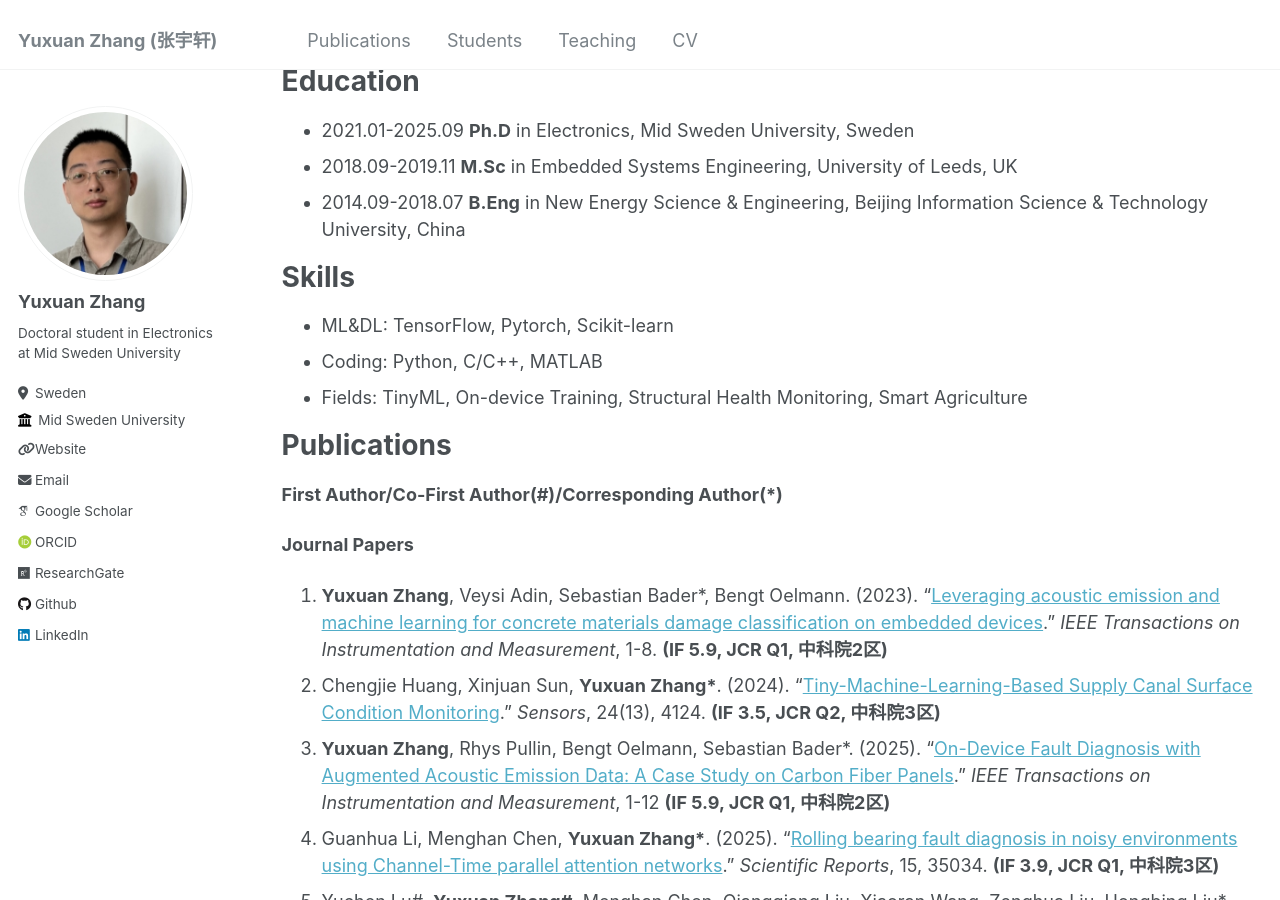
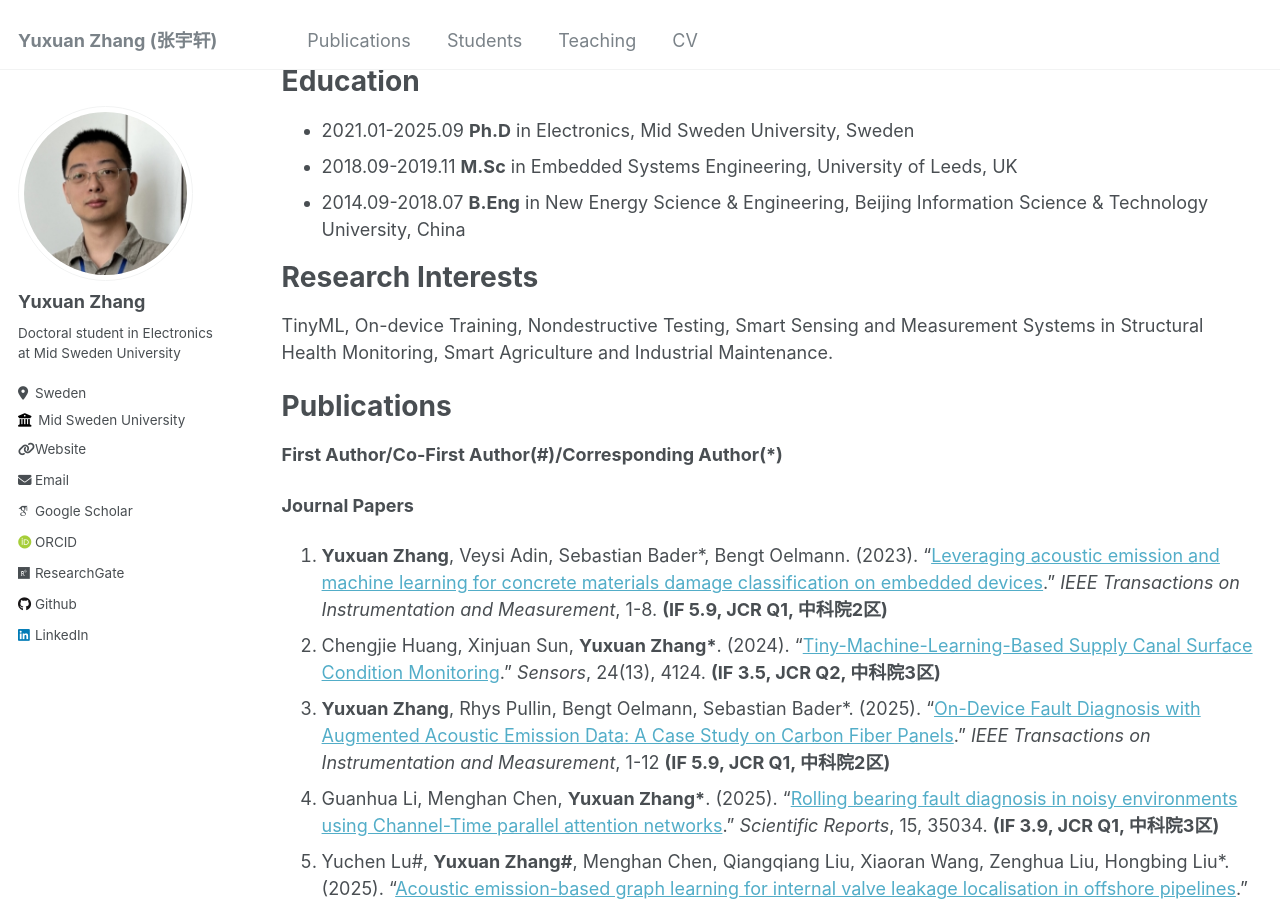
Before and after one commit to YuxuanZhang-96/YuxuanZhang-96.github.io, a Jekyll site: the page built from _pages/cv.md, in a window 1280 px wide and 900 px high, scrolled down 327 px. Built offline with Jekyll 4.4.1, drawn with Linux system fonts in a browser that asks for light colours; some web fonts are replaced.

Commit message:
Revise skills to research interests in CV
Updated skills section to research interests with detailed topics.

```diff
--- a/_pages/cv.md
+++ b/_pages/cv.md
@@ -27,11 +27,9 @@ Education
 * 2014.09-2018.07
   **B.Eng** in New Energy Science & Engineering, Beijing Information Science & Technology University, China
 
-Skills
+Research Interests
 ======
-* ML&DL: TensorFlow, Pytorch, Scikit-learn
-* Coding: Python, C/C++, MATLAB
-* Fields: TinyML, On-device Training, Structural Health Monitoring, Smart Agriculture
+TinyML, On-device Training, Nondestructive Testing, Smart Sensing and Measurement Systems in Structural Health Monitoring, Smart Agriculture and Industrial Maintenance.
 
 Publications
 ======
```
